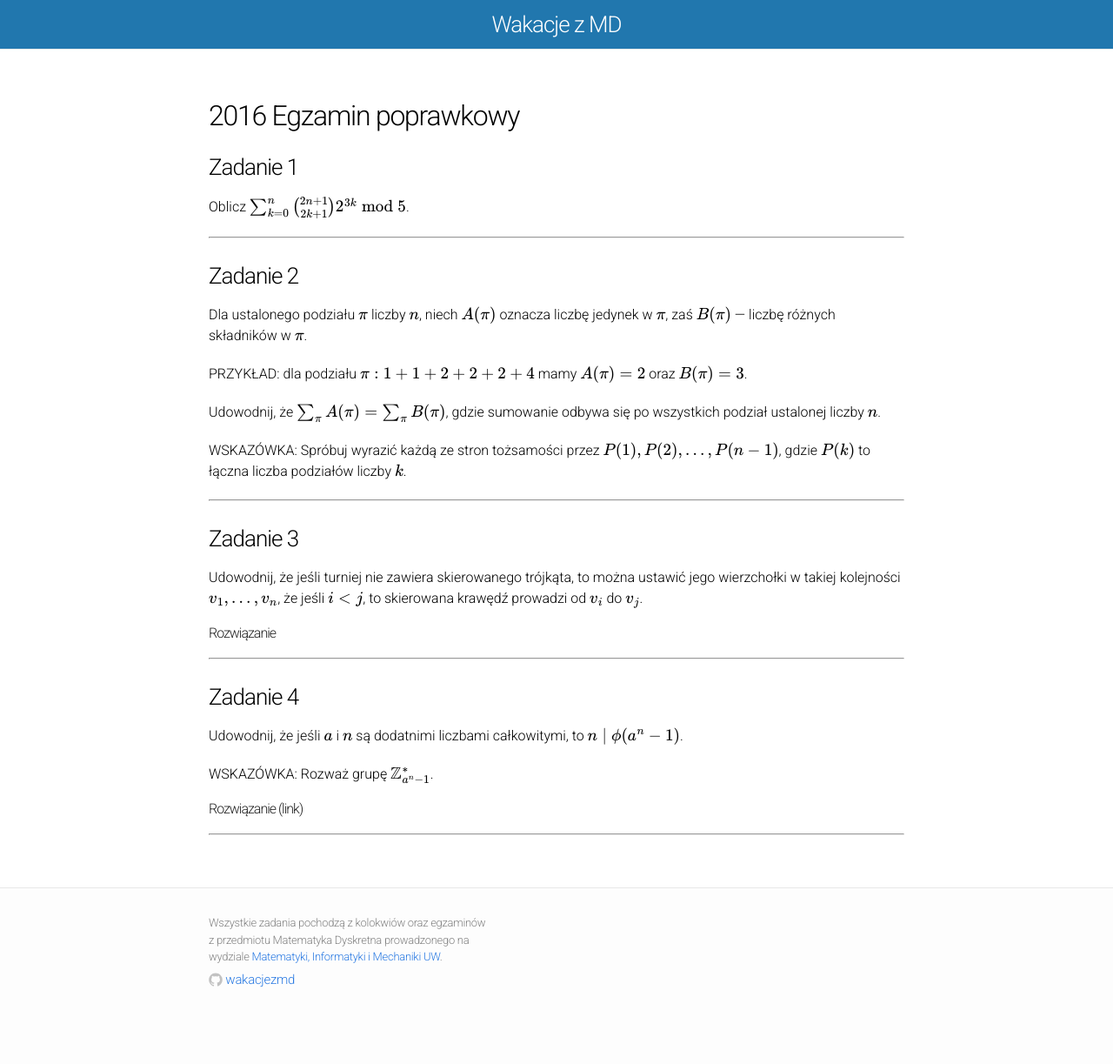
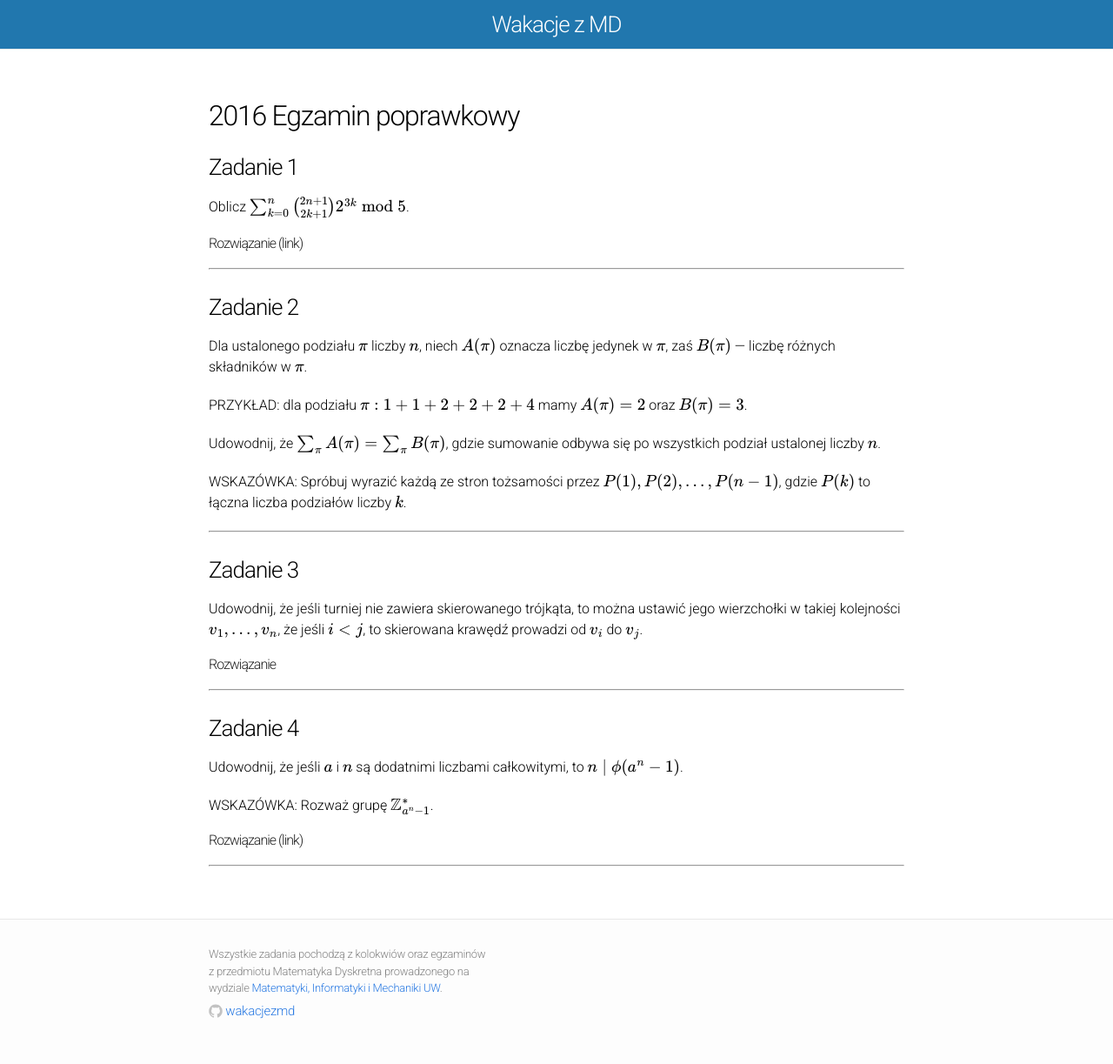
Before and after one commit to wakacjezmd/wakacjezmd.github.io, a Jekyll site: the page built from _solutions/2016/2016-egzamin-2.md, in a window 1280 px wide. Shown: the whole page at 87% size. Built offline with Jekyll 4.4.1, drawn with Linux system fonts in a browser that asks for light colours; nearby versions of some CDN libraries; formulas are drawn with MathJax 3; our own code applies the rules of GitHub Pages for plain Markdown files; before the commit the page ends 1187 px from its top, so only the background shows below that.

Commit message:
Dodaj rozwiązanie ze stacka, napraw wyświetlanie deg_out

```diff
--- a/_solutions/2016/2016-egzamin-2.md
+++ b/_solutions/2016/2016-egzamin-2.md
@@ -9,6 +9,10 @@ permalink: /2016/egzamin/2/
 <p>
   Oblicz \(\sum_{k=0} ^n \binom{2n+1}{2k+1}2^{3k} \bmod 5\).
 </p>
+
+<div>
+  <h4 class="collapsible"><a href="https://math.stackexchange.com/questions/822230">Rozwiązanie (link)</a></h4>
+</div>
 
 ---
 
@@ -41,10 +45,10 @@ Udowodnij, że jeśli turniej nie zawiera skierowanego trójkąta, to można ust
   <h4 class="collapsible">Rozwiązanie</h4>
   <div class="solution">
     <p>
-        Lemat: W turnieju bez trójkątów istnieje wierzchołek v, taki że \( deg_out(v) = 0 \)
+        Lemat: W turnieju bez trójkątów istnieje wierzchołek v, taki że \( deg_{out}(v) = 0 \)
         Dowód:
-        Załóżmy, że wierzchołek o najmniejszym stopniu wyjściowym p spełnia \( deg_out(p) = k (k > 0) \).
-        Każdy wierzchołek \( c \) t. że \( p \to c \) także musi mieć \( deg_out \) co najmniej \( k \), ale istnieje
+        Załóżmy, że wierzchołek o najmniejszym stopniu wyjściowym p spełnia \( deg_{out}(p) = k (k > 0) \).
+        Każdy wierzchołek \( c \) t. że \( p \to c \) także musi mieć \( deg_{out} \) co najmniej \( k \), ale istnieje
         tylko \( k - 1 \) wierzchołków, do których może prowadzić bez utworzenia trójkąta z \(p\), co prowadzi do sprzeczności z założeniem, że \( p \) ma najmniejszy stopień. Zatem \( k \leq 0 \), czyli \( k = 0 \).
 
         Teraz możemy usunąć z turnieju wierzchołek o stopniu wychodzącym 0 i zostanie nam \( n-1 \) - turniej, który też nie zawiera skierowanego trójkąta.
```
